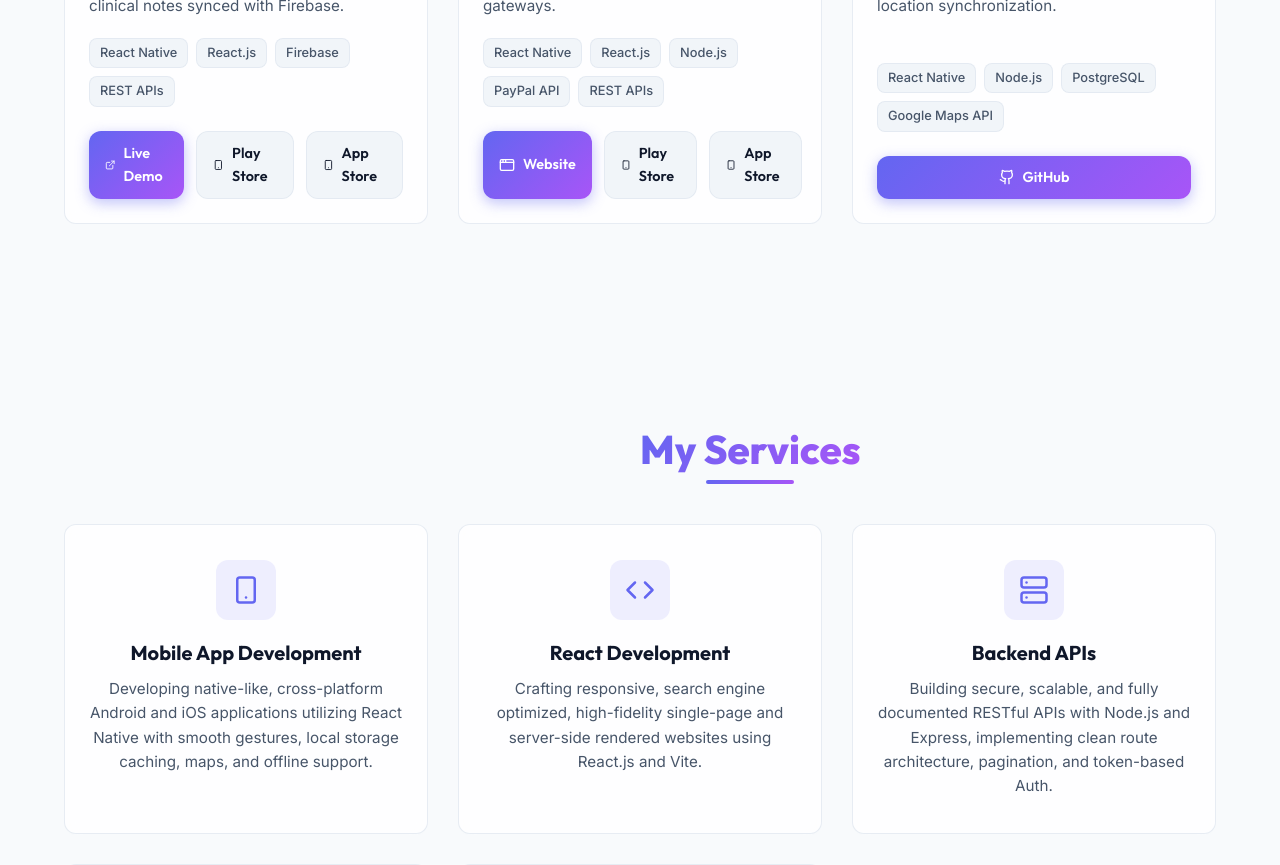
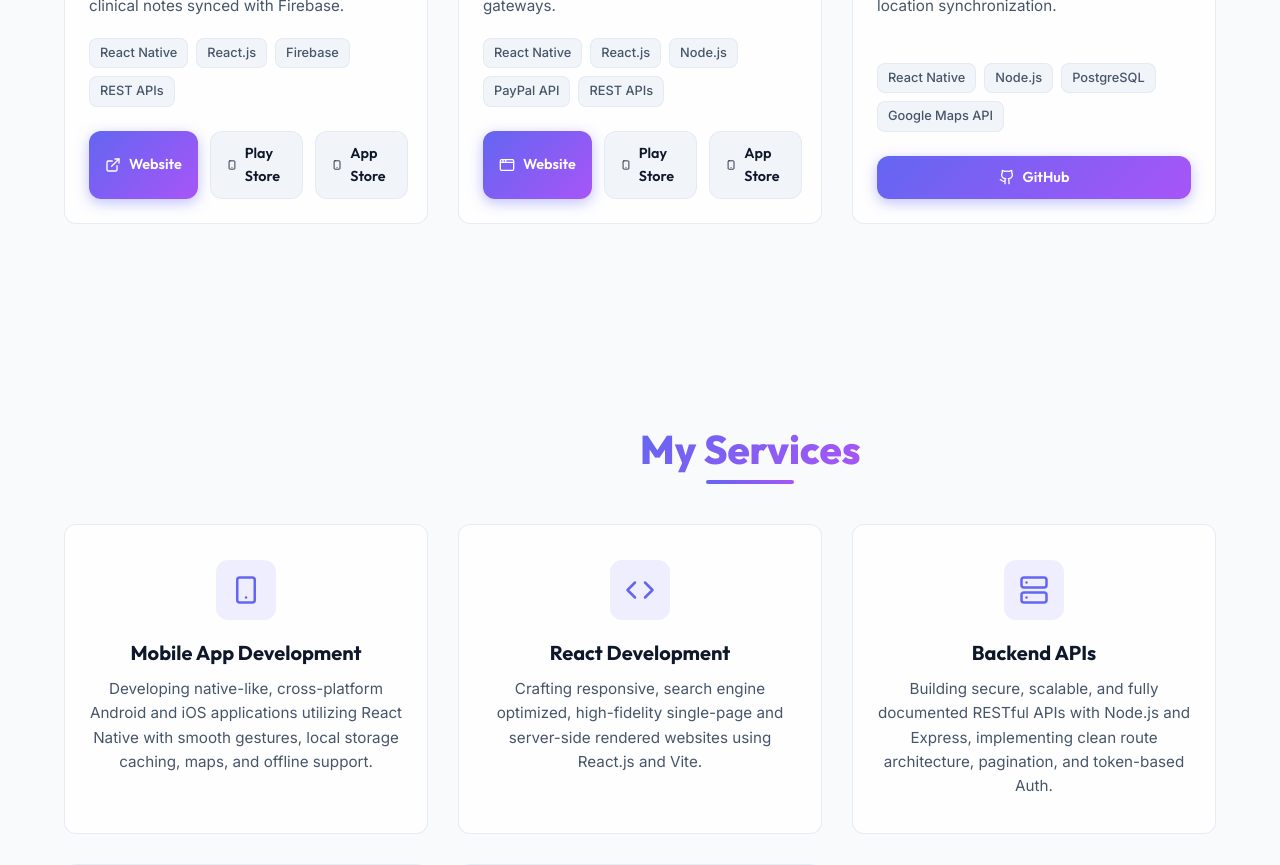
Before and after one commit to Sumit0816/Portfolio, a React (Vite) app: page / in a window 1280 px wide. Shown: the part 5740-6605 px from the top of the page. Built offline with nearby package versions, Linux system fonts and the light colour scheme.

Commit message:
Add resume.pdf to public folder and update projects link text

```diff
--- a/src/components/Projects.tsx
+++ b/src/components/Projects.tsx
@@ -29,7 +29,7 @@ const projects = [
     image: medicalAiImg,
     tech: ['React Native', 'React.js', 'Firebase', 'REST APIs'],
     links: [
-      { text: 'Live Demo', url: 'https://app.companionscribeai.com', icon: ExternalLink, primary: true },
+      { text: 'Website', url: 'https://app.companionscribeai.com', icon: ExternalLink, primary: true },
       { text: 'Play Store', url: 'https://play.google.com/store/apps/details?id=com.medai', icon: Smartphone, primary: false },
       { text: 'App Store', url: 'https://apps.apple.com/in/app/companion-medical-scribe-ai/id6739332630', icon: Smartphone, primary: false },
     ],
```
Also changed, not shown: 1 other file (tests, documents, lock files or other folders).
